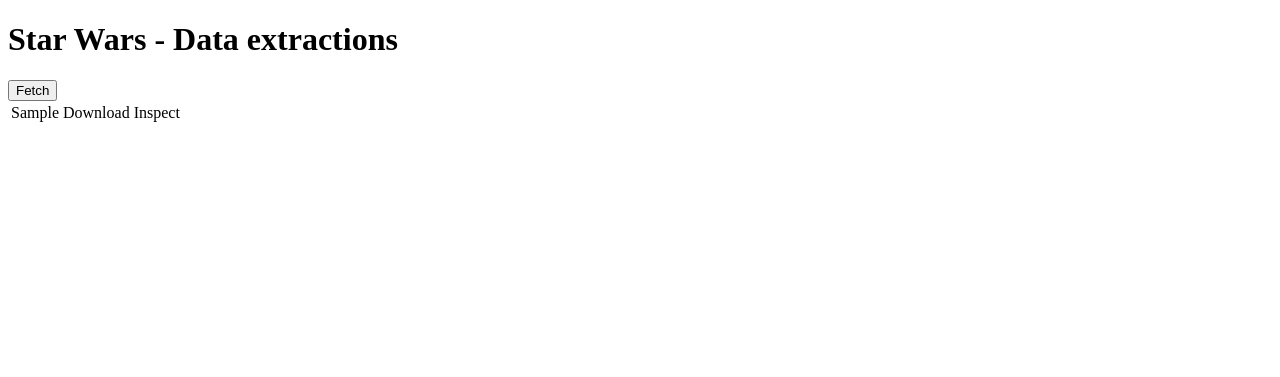
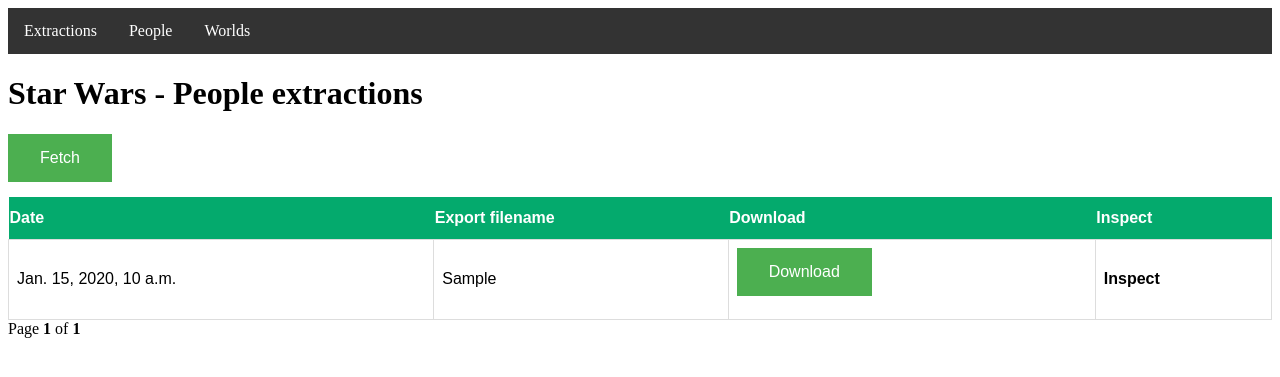
Before and after one commit to Darbados/SWAnalysis, a Django app: page /data-extractions/exports in a window 1280 px wide. Shown: the top 377 px of the page. Run offline with Django 3.2, Linux system fonts and the light colour scheme; tables that the repository leaves empty hold one stand-in row (values such as "Sample post").

Commit message:
Work in progress on frontend

```diff
--- a/Site/Site/settings.py
+++ b/Site/Site/settings.py
@@ -123,6 +123,10 @@
 # https://docs.djangoproject.com/en/3.1/howto/static-files/
 
 STATIC_URL = '/static/'
+STATIC_ROOT = os.path.join(BASE_DIR, 'static/')
 
 MEDIA_URL = '/media/'
 MEDIA_ROOT = os.path.join(BASE_DIR, 'media/')
+
+SENDFILE_ROOT = MEDIA_ROOT
+SENDFILE_BACKEND = 'sendfile.backends.simple'
--- a/Site/Site/urls.py
+++ b/Site/Site/urls.py
@@ -1,3 +1,5 @@
+from django.conf import settings
+from django.conf.urls.static import static
 from django.contrib import admin
 from django.urls import path, include
 
@@ -7,4 +9,4 @@
     path('data-extractions/', include('data_extractions.urls', namespace='data_extractions')),
     path('django-admin/', admin.site.urls),
     # path('worlds/', include('worlds.urls', namespace='worlds')),
-]
+] + static(settings.STATIC_URL, document_root=settings.STATIC_ROOT)
--- a/Site/data_extractions/models.py
+++ b/Site/data_extractions/models.py
@@ -20,6 +20,10 @@
     export = models.FileField(upload_to='collections_exports/')
     collection_type = models.IntegerField(choices=COLLECTION_CHOICES, db_index=True)
 
+    @property
+    def export_name(self):
+        return self.export.name.split('/')[-1]
+
     @classmethod
     def create_from_fetched_data(cls, data):
         contents = io.StringIO()
@@ -36,3 +40,6 @@
             export=ContentFile(contents.getvalue(), name='people_collection.csv'),
             collection_type=cls.COLLECTION_CHARACTERS,
         )
+
+    class Meta:
+        ordering = ('-created_at',)
--- /dev/null
+++ b/Site/data_extractions/static/data_extractions/css/buttons.css
@@ -0,0 +1,23 @@
+.button-download {
+    background-color: #4CAF50; /* Green */
+    border: none;
+    color: white;
+    padding: 15px 32px;
+    text-align: center;
+    text-decoration: none;
+    display: inline-block;
+    font-size: 16px;
+    margin-bottom: 15px;
+    cursor: pointer;
+}
+
+.button-inspect {
+    background-color: #4CAF50; /* Green */
+    border: none;
+    color: white;
+    padding: 15px 32px;
+    text-align: center;
+    text-decoration: none;
+    display: inline-block;
+    font-size: 16px;
+}
--- /dev/null
+++ b/Site/data_extractions/static/data_extractions/css/main.css
@@ -0,0 +1,3 @@
+.font-weight-bold {
+    font-weight: bold;
+}
--- /dev/null
+++ b/Site/data_extractions/static/data_extractions/css/table.css
@@ -0,0 +1,26 @@
+#extractions {
+  font-family: Arial, Helvetica, sans-serif;
+  border-collapse: collapse;
+  width: 100%;
+}
+
+#extractions td, #customers th {
+  border: 1px solid #ddd;
+  padding: 8px;
+}
+
+#extractions tr:nth-child(even){
+    background-color: #f2f2f2;
+}
+
+#extractions tr:hover {
+    background-color: #ddd;
+}
+
+#extractions th {
+  padding-top: 12px;
+  padding-bottom: 12px;
+  text-align: left;
+  background-color: #04AA6D;
+  color: white;
+}
--- a/Site/data_extractions/urls.py
+++ b/Site/data_extractions/urls.py
@@ -1,9 +1,10 @@
 from django.urls import path
 from . import views
 
-app_name = 'data_extractions'
+app_name = 'Site'
 
 urlpatterns = [
     path('exports', views.exports, name='exports'),
     path('export-collection', views.export_collection_data, name='export_collection_data'),
+    path('download/<int:export_id>/export', views.export_download, name='export_download'),
 ]
--- a/Site/data_extractions/views.py
+++ b/Site/data_extractions/views.py
@@ -1,7 +1,8 @@
+import sendfile
 from django.contrib import messages
 from django.core.paginator import Paginator, PageNotAnInteger, EmptyPage
 from django.db import transaction
-from django.shortcuts import render, redirect
+from django.shortcuts import render, redirect, get_object_or_404
 from django.views.decorators.http import require_POST
 
 from data_extractions.collectors.characters_collector import CharactersDataCollector
@@ -9,7 +10,9 @@
 
 
 def exports(request):
-    extractions_qs = DataExport.objects.filter(collection_type=DataExport.COLLECTION_CHARACTERS)
+    extractions_qs = DataExport.objects.filter(
+        collection_type=DataExport.COLLECTION_CHARACTERS,
+    ).order_by('-created_at')
     paginator = Paginator(extractions_qs, 25)
     page = request.GET.get('page')
 
@@ -26,6 +29,17 @@
     return render(request, 'data_extractions/extractions.html', data)
 
 
+def export_download(request, export_id):
+    export = get_object_or_404(DataExport, id=export_id)
+
+    return sendfile.sendfile(
+        request,
+        export.export.path,
+        attachment=True,
+        attachment_filename=export.export_name,
+    )
+
+
 @require_POST
 def export_collection_data(request):
     # This view could be easily extended to export data based on user choice.
--- /dev/null
+++ b/Site/templates/_partials/_paginator.html
@@ -0,0 +1,18 @@
+{% load static extraction_filters %}
+
+<div>
+    {% if pages.has_previous %}
+        <a href="{% add_get_params request.get_full_path page=pages.previous_page_number %}">
+            &lt; &lt; previous
+        </a>
+    {% endif %}
+    Page <b>{{ pages.number }}</b> of <b>{{ pages.paginator.num_pages }}</b>
+    {% if pages.has_next %}
+        <a href="{% add_get_params request.get_full_path page=pages.next_page_number %}">
+            next &gt; &gt;
+        </a>
+        <a href="{% add_get_params request.get_full_path page=pages.paginator.num_pages %}">
+            Last
+        </a>
+    {% endif %}
+</div>
--- a/Site/templates/base.html
+++ b/Site/templates/base.html
@@ -1,3 +1,5 @@
+{% load static %}
+
 <!DOCTYPE html>
 <html lang="en">
 
@@ -6,9 +8,38 @@
     <meta http-equiv="X-UA-Compatible" content="IE=edge">
     <title>{% block title %}{% endblock %}</title>
     {% block additional_css %}{% endblock %}
-{#    <link rel="stylesheet" href="{% static 'store_admin/main.css' %}">#}
+    <style>
+        ul {
+            list-style-type: none;
+            margin: 0;
+            padding: 0;
+            overflow: hidden;
+            background-color: #333;
+        }
+
+        li {
+            float: left;
+        }
+
+        li a {
+            display: block;
+            color: white;
+            text-align: center;
+            padding: 14px 16px;
+            text-decoration: none;
+        }
+
+        li a:hover {
+            background-color: #111;
+        }
+    </style>
 </head>
 <body>
+<ul>
+  <li><a class="active" href="#">Extractions</a></li>
+  <li><a href="#">People</a></li>
+  <li><a href="#">Worlds</a></li>
+</ul>
 <div>
     {% block body %}{% endblock %}
 </div>
--- a/Site/templates/data_extractions/extractions.html
+++ b/Site/templates/data_extractions/extractions.html
@@ -1,29 +1,45 @@
 {% extends 'base.html' %}
+{% load static %}
 
-{% block title %}Data Extractions{% endblock %}
-
+{% block title %}People Extractions{% endblock %}
+{% block additional_css %}
+    <link rel="stylesheet" href="{% static 'data_extractions/css/main.css' %}">
+    <link rel="stylesheet" href="{% static 'data_extractions/css/buttons.css' %}">
+    <link rel="stylesheet" href="{% static 'data_extractions/css/table.css' %}">
+{% endblock %}
 {% block body %}
     <main>
         <header>
-            <h1>Star Wars - Data extractions</h1>
+            <h1>Star Wars - People extractions</h1>
         </header>
         <div>
-            <form method="post" action="{% url 'data_extractions:fetch_collection_data' %}">
+            <form method="post" action="{% url 'data_extractions:export_collection_data' %}">
                 {% csrf_token %}
-
-                <button type="submit">Fetch</button>
+                <button type="submit" class="button-download">Fetch</button>
             </form>
-            <table>
+            <table id="extractions">
+                <thead>
+                    <tr>
+                        <th>Date</th>
+                        <th>Export filename</th>
+                        <th>Download</th>
+                        <th>Inspect</th>
+                    </tr>
+                </thead>
                 <tbody>
-                    {% for extraction in extractions %}
+                    {% for export in extractions %}
                         <tr>
-                            <td>{{ extraction.export }}</td>
-                            <td>Download</td>
-                            <td>Inspect</td>
+                            <td>{{ export.created_at }}</td>
+                            <td>{{ export.export_name }}</td>
+                            <td><a href="{% url 'data_extractions:export_download' export.id %}" class="button-download">Download</a></td>
+                            <td class="font-weight-bold">Inspect</td>
                         </tr>
                     {% endfor %}
                 </tbody>
             </table>
+            {% with pages=extractions %}
+                {% include '_partials/_paginator.html' %}
+            {% endwith %}
         </div>
     </main>
 {% endblock %}
```
Also changed, not shown: Site/characters/models.py (+5 -9 lines), Site/data_extractions/templatetags/extraction_filters.py (added, +18 -0 lines), Site/data_extractions/templatetags/__init__.py (added), 1 other file.
